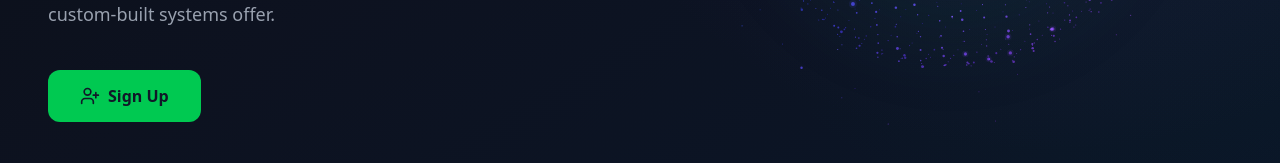
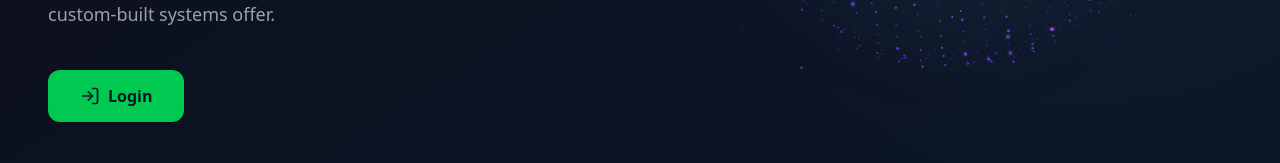
Before and after one commit to KEERTHIAANAND/APIHub, a React (Vite) app in the folder apihub/: page / in a window 1280 px wide. Shown: the part 587-750 px from the top of the page. Built offline with nearby package versions, Linux system fonts and the light colour scheme.

Commit message:
feat: Update LandingPage to change signup link to login and update icon

```diff
--- a/apihub/src/pages/LandingPage.jsx
+++ b/apihub/src/pages/LandingPage.jsx
@@ -23,16 +23,15 @@ const LandingPage = () => {
                             Our centralized API management platform tracks and audits 100% of API requests, providing complete visibility and access control beyond what typical custom-built systems offer.
                         </p>
                         <Link
-                            to="/signup"
+                            to="/login"
                             className="px-8 py-3.5 rounded-xl bg-green-500 text-gray-900 font-semibold text-base border-none cursor-pointer transition-all duration-300 hover:bg-green-600 hover:-translate-y-0.5 hover:shadow-lg hover:shadow-green-500/35 flex items-center gap-2 no-underline inline-flex"
                         >
                             <svg xmlns="http://www.w3.org/2000/svg" width="20" height="20" viewBox="0 0 24 24" fill="none" stroke="currentColor" strokeWidth="2" strokeLinecap="round" strokeLinejoin="round">
-                                <path d="M16 21v-2a4 4 0 0 0-4-4H6a4 4 0 0 0-4 4v2"></path>
-                                <circle cx="9" cy="7" r="4"></circle>
-                                <line x1="19" y1="8" x2="19" y2="14"></line>
-                                <line x1="22" y1="11" x2="16" y2="11"></line>
+                                <path d="M15 3h4a2 2 0 0 1 2 2v14a2 2 0 0 1-2 2h-4"></path>
+                                <polyline points="10 17 15 12 10 7"></polyline>
+                                <line x1="15" y1="12" x2="3" y2="12"></line>
                             </svg>
-                            Sign Up
+                            Login
                         </Link>
                     </div>
 
```
